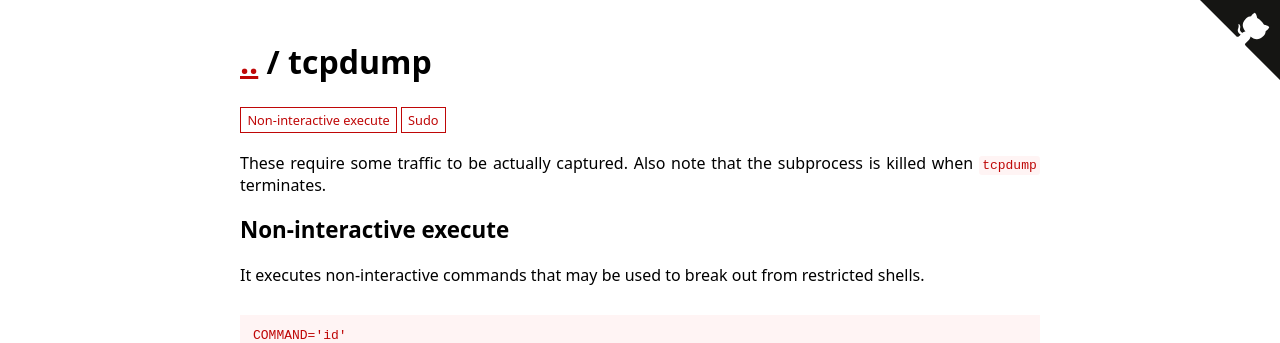
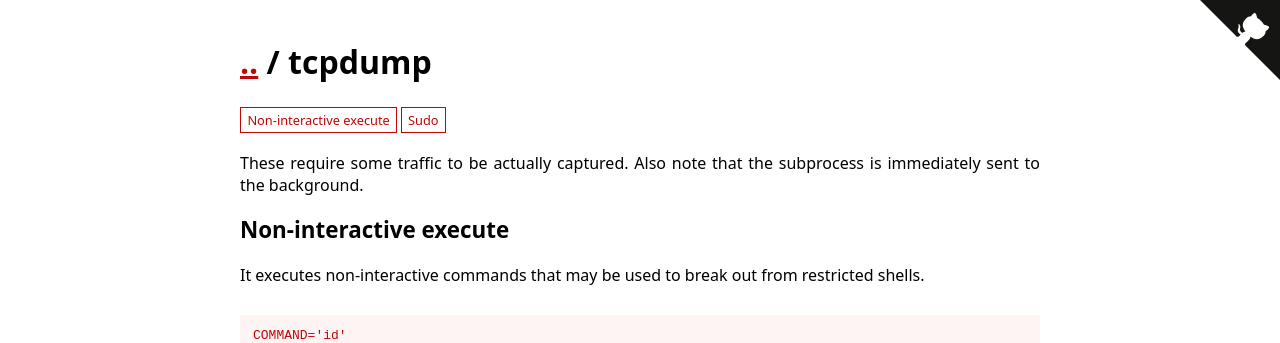
Before and after one commit to GTFOBins/GTFOBins.github.io, a Jekyll site: the page built from _gtfobins/tcpdump.md, in a window 1280 px wide. Shown: the top 343 px of the page. Built offline with Jekyll 4.4.1, drawn with Linux system fonts in a browser that asks for light colours.

Commit message:
Clarify tcpdump subprocess

```diff
--- a/_gtfobins/tcpdump.md
+++ b/_gtfobins/tcpdump.md
@@ -1,5 +1,5 @@
 ---
-description: These require some traffic to be actually captured. Also note that the subprocess is killed when `tcpdump` terminates.
+description: These require some traffic to be actually captured. Also note that the subprocess is immediately sent to the background.
 functions:
   execute-non-interactive:
     - code: |
```
